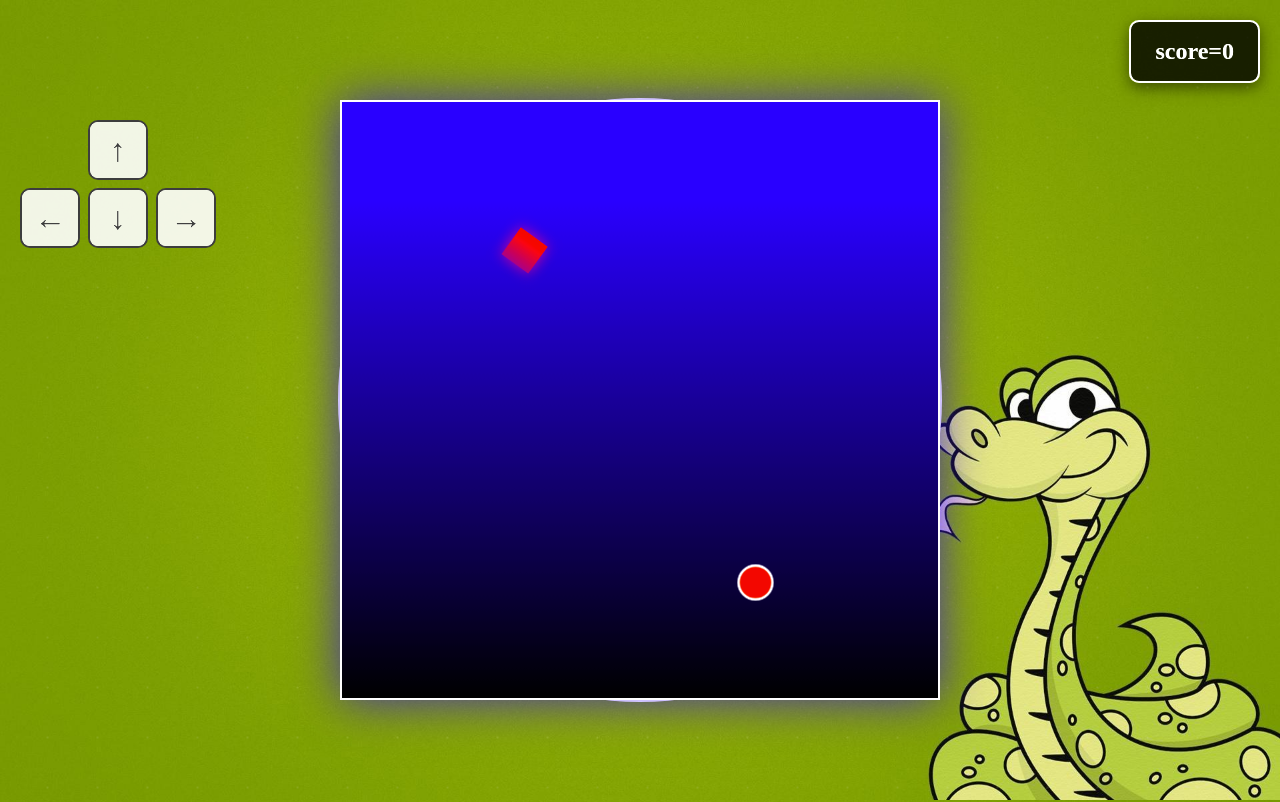
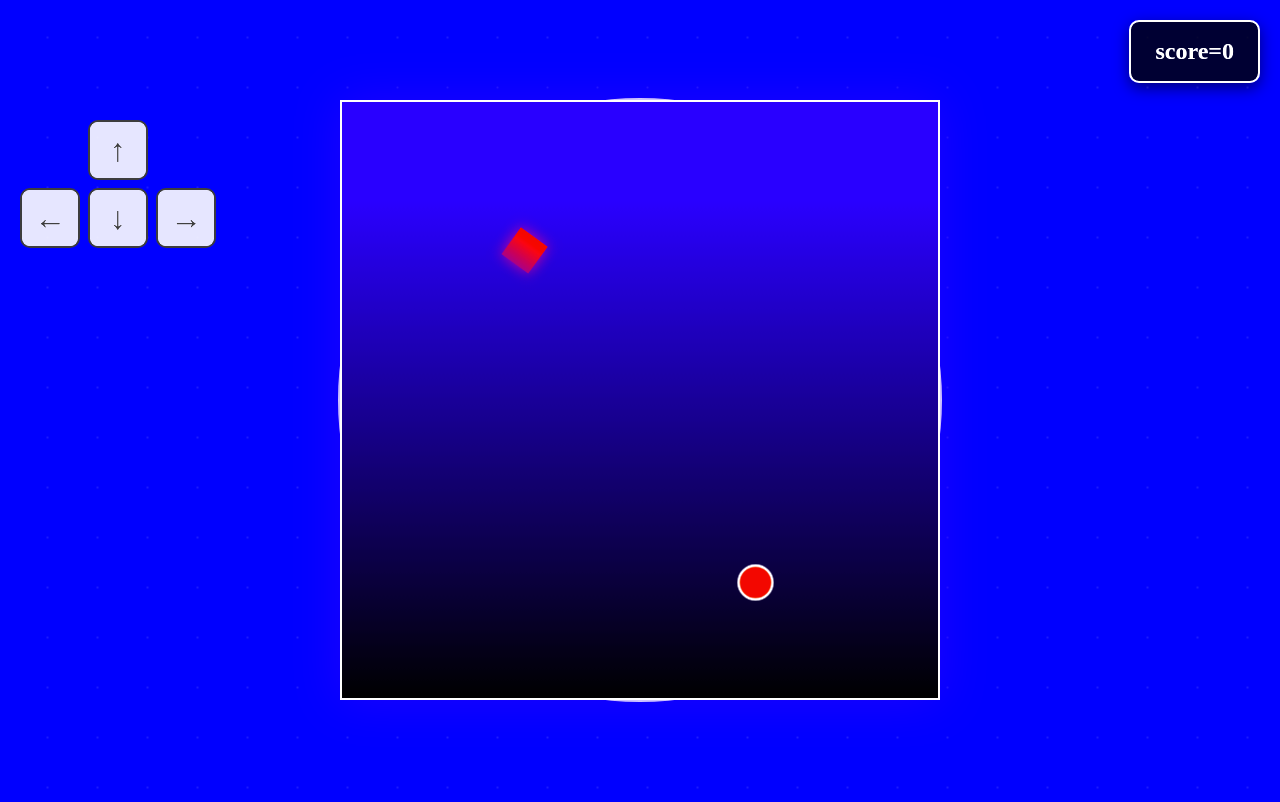
Before and after one commit to apix-astrovalt/snakegame, a plain HTML site: page index.html in a window 1280 px wide. Shown: the top 802 px of the page. Drawn offline with Linux system fonts and the light colour scheme.

Commit message:
Update snack.css

```diff
--- a/snack.css
+++ b/snack.css
@@ -4,7 +4,7 @@
     box-sizing: border-box;
 }
 body{
-    background: url("4434748.jpg");
+    background-color:blue;
     min-height: 100vh;
     background-size: cover;
     background-position: center;
@@ -270,4 +270,5 @@ body::before {
     right:200px;
     font-size: 40px;
     ;
+
 }
```
